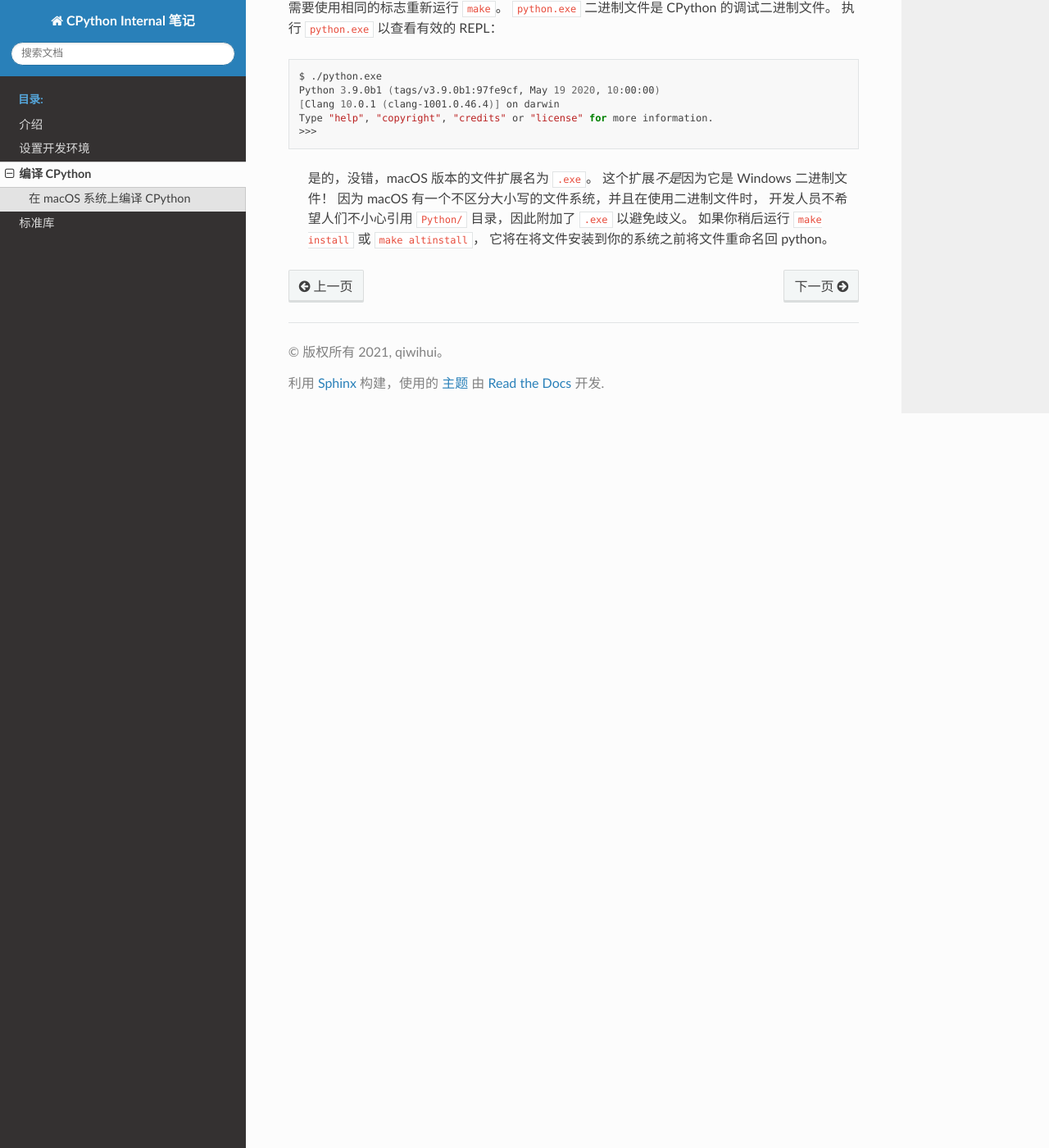
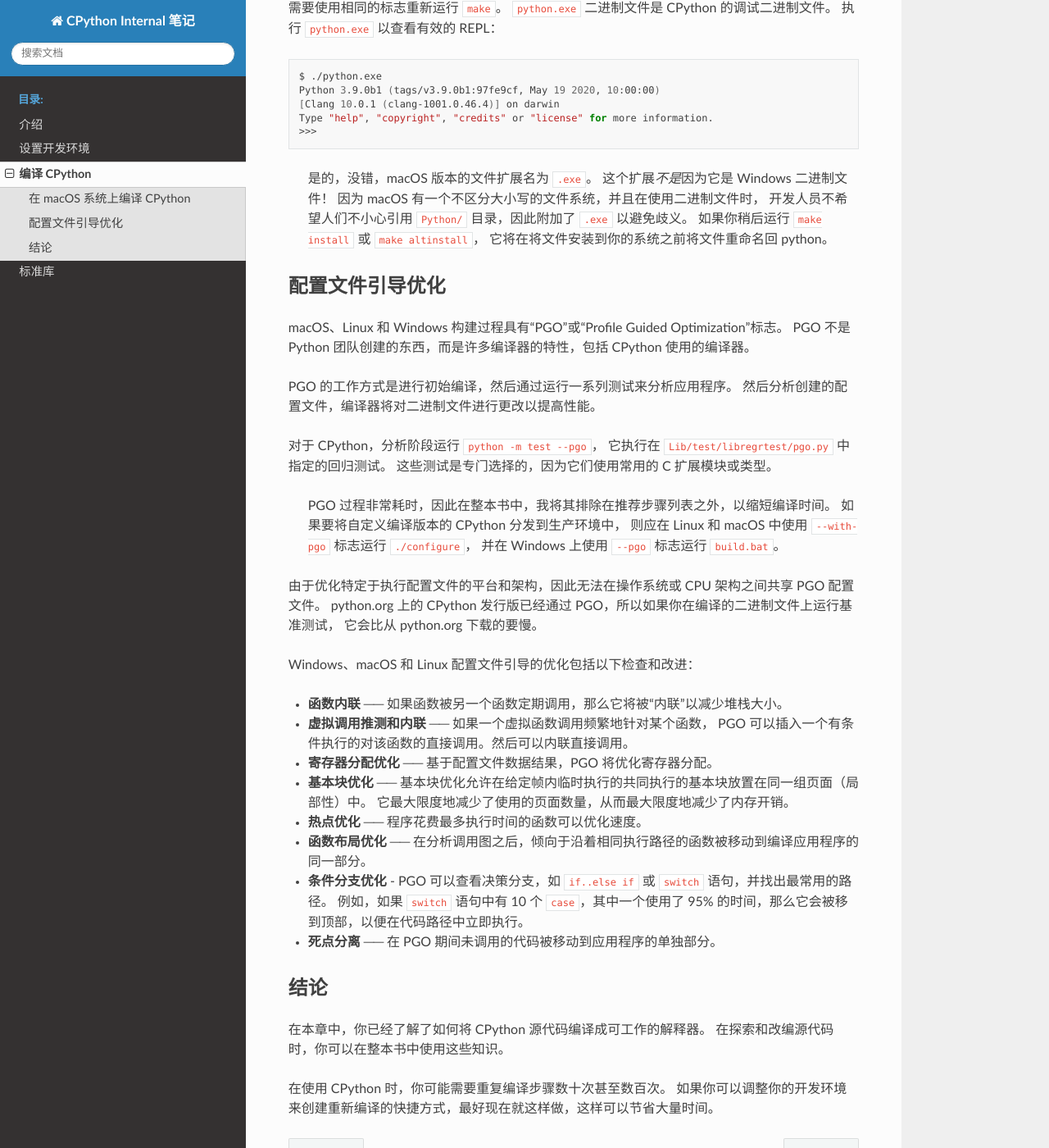
Before and after one commit to qiwihui/CPythonInternalNotes, a Sphinx documentation site: the page built from source/compiling_cpython.md, in a window 1280 px wide and 1400 px high, scrolled down 1798 px. Shown: the whole window at 82% size. Built offline with Sphinx 7.4.7 and the Read the Docs theme 2.0.0, drawn with Linux system fonts in a browser that asks for light colours.

Commit message:
docs: 配置文件引导优化

```diff
--- a/source/compiling_cpython.md
+++ b/source/compiling_cpython.md
@@ -91,3 +91,46 @@ Type "help", "copyright", "credits" or "license" for more information.
 > 开发人员不希望人们不小心引用 `Python/` 目录，因此附加了 `.exe` 以避免歧义。
 > 如果你稍后运行 `make install` 或 `make altinstall`，
 > 它将在将文件安装到你的系统之前将文件重命名回 python。
+
+## 配置文件引导优化
+
+macOS、Linux 和 Windows 构建过程具有“PGO”或“Profile Guided Optimization”标志。
+PGO 不是 Python 团队创建的东西，而是许多编译器的特性，包括 CPython 使用的编译器。
+
+PGO 的工作方式是进行初始编译，然后通过运行一系列测试来分析应用程序。
+然后分析创建的配置文件，编译器将对二进制文件进行更改以提高性能。
+
+对于 CPython，分析阶段运行 `python -m test --pgo`，
+它执行在 `Lib/test/libregrtest/pgo.py` 中指定的回归测试。
+这些测试是专门选择的，因为它们使用常用的 C 扩展模块或类型。
+
+> PGO 过程非常耗时，因此在整本书中，我将其排除在推荐步骤列表之外，以缩短编译时间。
+> 如果要将自定义编译版本的 CPython 分发到生产环境中，
+> 则应在 Linux 和 macOS 中使用 `--with-pgo` 标志运行 `./configure`，
+> 并在 Windows 上使用 `--pgo` 标志运行 `build.bat`。
+
+由于优化特定于执行配置文件的平台和架构，因此无法在操作系统或 CPU 架构之间共享 PGO 配置文件。
+python.org 上的 CPython 发行版已经通过 PGO，所以如果你在编译的二进制文件上运行基准测试，
+它会比从 python.org 下载的要慢。
+
+Windows、macOS 和 Linux 配置文件引导的优化包括以下检查和改进：
+
+- **函数内联** ── 如果函数被另一个函数定期调用，那么它将被“内联”以减少堆栈大小。
+- **虚拟调用推测和内联** ── 如果一个虚拟函数调用频繁地针对某个函数，
+PGO 可以插入一个有条件执行的对该函数的直接调用。然后可以内联直接调用。
+- **寄存器分配优化** ── 基于配置文件数据结果，PGO 将优化寄存器分配。
+- **基本块优化** ── 基本块优化允许在给定帧内临时执行的共同执行的基本块放置在同一组页面（局部性）中。
+它最大限度地减少了使用的页面数量，从而最大限度地减少了内存开销。
+- **热点优化** ── 程序花费最多执行时间的函数可以优化速度。
+- **函数布局优化** ── 在分析调用图之后，倾向于沿着相同执行路径的函数被移动到编译应用程序的同一部分。
+- **条件分支优化** - PGO 可以查看决策分支，如 `if..else if` 或 `switch` 语句，并找出最常用的路径。
+例如，如果 `switch` 语句中有 10 个 `case`，其中一个使用了 95% 的时间，那么它会被移到顶部，以便在代码路径中立即执行。
+- **死点分离** ── 在 PGO 期间未调用的代码被移动到应用程序的单独部分。
+
+## 结论
+
+在本章中，你已经了解了如何将 CPython 源代码编译成可工作的解释器。
+在探索和改编源代码时，你可以在整本书中使用这些知识。
+
+在使用 CPython 时，你可能需要重复编译步骤数十次甚至数百次。
+如果你可以调整你的开发环境来创建重新编译的快捷方式，最好现在就这样做，这样可以节省大量时间。
```
